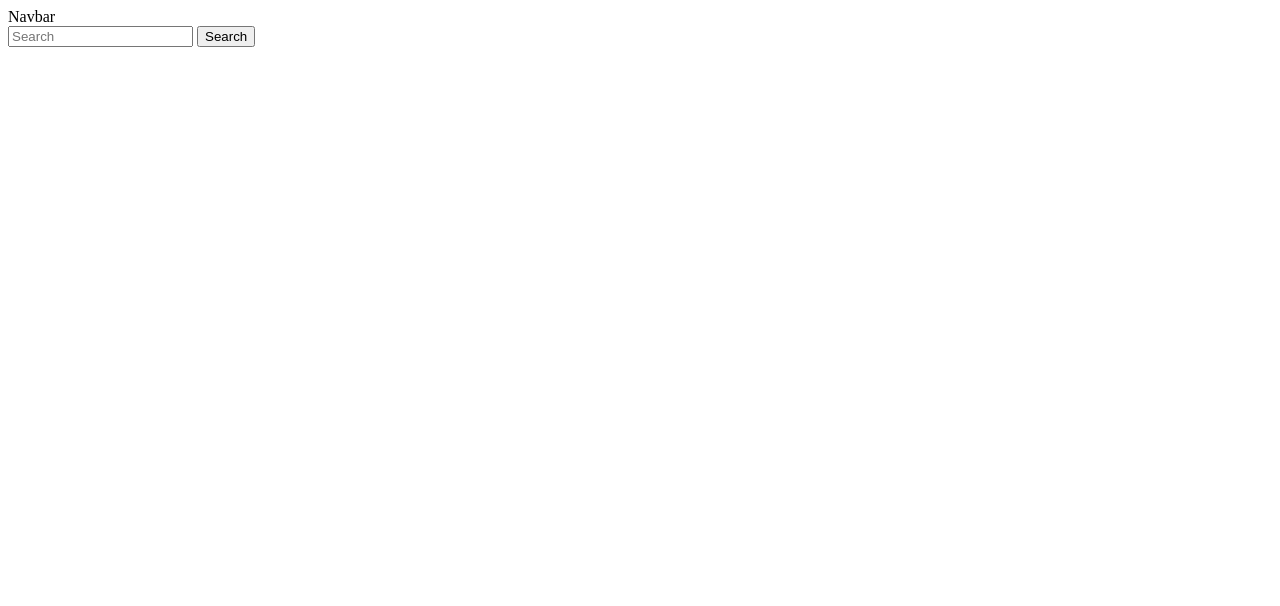
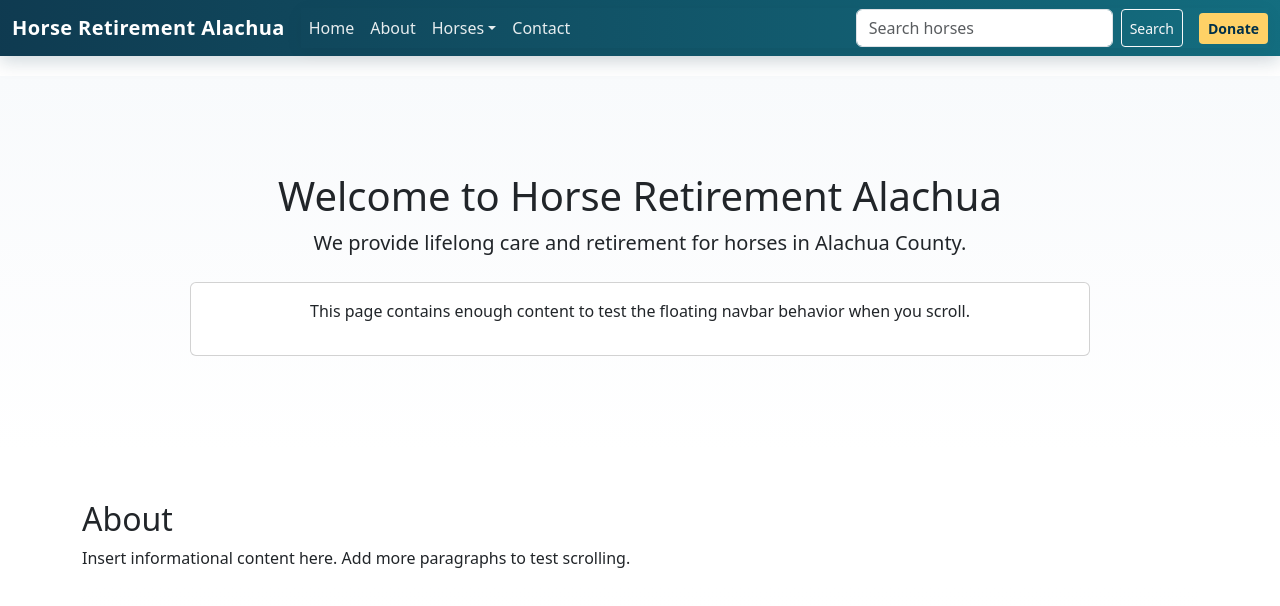
Before and after one commit to almeidaLuisa/Horse_Retirement_Alachua, a plain HTML site: page home_page.html in a window 1280 px wide. Shown: the top 606 px of the page. Drawn offline with nearby package versions, Linux system fonts and the light colour scheme.

Commit message:
made page prettier

```diff
--- a/home_page.html
+++ b/home_page.html
@@ -1,13 +1,98 @@
-<!-- #beggining of the home page by Luisa and Viane  -->
-<!-- Floting navbar: -->
- <!-- comment to test -->
+<!doctype html>
+<html lang="en">
+  <head>
+    <meta charset="utf-8" />
+    <meta name="viewport" content="width=device-width, initial-scale=1" />
+    <title>Horse Retirement Alachua — Home</title>
+    <!-- Bootstrap CSS (CDN) -->
+    <link href="https://cdn.jsdelivr.net/npm/bootstrap@5.3.2/dist/css/bootstrap.min.css" rel="stylesheet"/>
 
-<nav class="navbar bg-body-tertiary">
-  <div class="container-fluid">
-    <a class="navbar-brand">Navbar</a>
-    <form class="d-flex" role="search">
-      <input class="form-control me-2" type="search" placeholder="Search" aria-label="Search"/>
-      <button class="btn btn-outline-success" type="submit">Search</button>
-    </form>
-  </div>
-</nav>
+    <style>
+      /* keep content visible when navbar is fixed */
+      body { padding-top: 76px; }
+
+      /* custom navbar look */
+      .navbar-custom {
+        background: linear-gradient(90deg, rgba(2,48,71,0.95), rgba(7,102,121,0.95));
+        box-shadow: 0 6px 18px rgba(2,48,71,0.18);
+        backdrop-filter: blur(6px);
+        transition: background-color 200ms ease, transform 120ms ease;
+      }
+
+      .navbar-custom .navbar-brand {
+        font-weight: 700;
+        letter-spacing: 0.4px;
+      }
+
+      .nav-link { color: rgba(255,255,255,0.9) !important; }
+      .nav-link:hover { color: #fff !important; text-decoration: underline; }
+
+      .btn-cta {
+        background: #ffd166; color: #003049; font-weight: 600;
+      }
+
+      /* subtle collapse shadow on mobile menu */
+      .navbar-collapse { box-shadow: 0 4px 18px rgba(0,0,0,0.06); }
+
+      /* example hero styles */
+      .hero { padding: 6rem 1rem; background: linear-gradient(180deg, #f8fafc, #ffffff); }
+      .card-demo { max-width: 900px; margin: 0 auto; }
+    </style>
+  </head>
+  <body>
+
+    <nav class="navbar navbar-expand-lg navbar-custom fixed-top">
+      <div class="container-fluid">
+        <a class="navbar-brand text-white" href="#">Horse Retirement Alachua</a>
+        <button class="navbar-toggler" type="button" data-bs-toggle="collapse" data-bs-target="#mainNav" aria-controls="mainNav" aria-expanded="false" aria-label="Toggle navigation">
+          <span class="navbar-toggler-icon"></span>
+        </button>
+
+        <div class="collapse navbar-collapse" id="mainNav">
+          <ul class="navbar-nav me-auto mb-2 mb-lg-0">
+            <li class="nav-item"><a class="nav-link active" aria-current="page" href="#">Home</a></li>
+            <li class="nav-item"><a class="nav-link" href="#about">About</a></li>
+            <li class="nav-item dropdown">
+              <a class="nav-link dropdown-toggle" href="#" id="horsesDropdown" role="button" data-bs-toggle="dropdown" aria-expanded="false">Horses</a>
+              <ul class="dropdown-menu" aria-labelledby="horsesDropdown">
+                <li><a class="dropdown-item" href="#list">All horses</a></li>
+                <li><a class="dropdown-item" href="#care">Care</a></li>
+              </ul>
+            </li>
+            <li class="nav-item"><a class="nav-link" href="#contact">Contact</a></li>
+          </ul>
+
+          <form class="d-flex" role="search" onsubmit="event.preventDefault(); alert('Search is a demo');">
+            <input class="form-control me-2" type="search" placeholder="Search horses" aria-label="Search" />
+            <button class="btn btn-sm btn-outline-light" type="submit">Search</button>
+          </form>
+
+          <a class="ms-3 btn btn-sm btn-cta" href="#donate">Donate</a>
+        </div>
+      </div>
+    </nav>
+
+    <main>
+      <section class="hero text-center">
+        <div class="container">
+          <h1 class="display-6">Welcome to Horse Retirement Alachua</h1>
+          <p class="lead">We provide lifelong care and retirement for horses in Alachua County.</p>
+          <div class="card card-body mt-4 card-demo">
+            <p>This page contains enough content to test the floating navbar behavior when you scroll.</p>
+          </div>
+        </div>
+      </section>
+
+      <section class="container my-5">
+        <h2 id="about">About</h2>
+        <p>Insert informational content here. Add more paragraphs to test scrolling.</p>
+
+        <!-- filler to allow scrolling -->
+        <div style="height:1400px; background:linear-gradient(180deg,#fff,#f1f7fb); border-radius:6px; margin-top:1rem;"></div>
+      </section>
+    </main>
+
+    <!-- Bootstrap JS bundle (Popper included) -->
+    <script src="https://cdn.jsdelivr.net/npm/bootstrap@5.3.2/dist/js/bootstrap.bundle.min.js"></script>
+  </body>
+</html>
```
